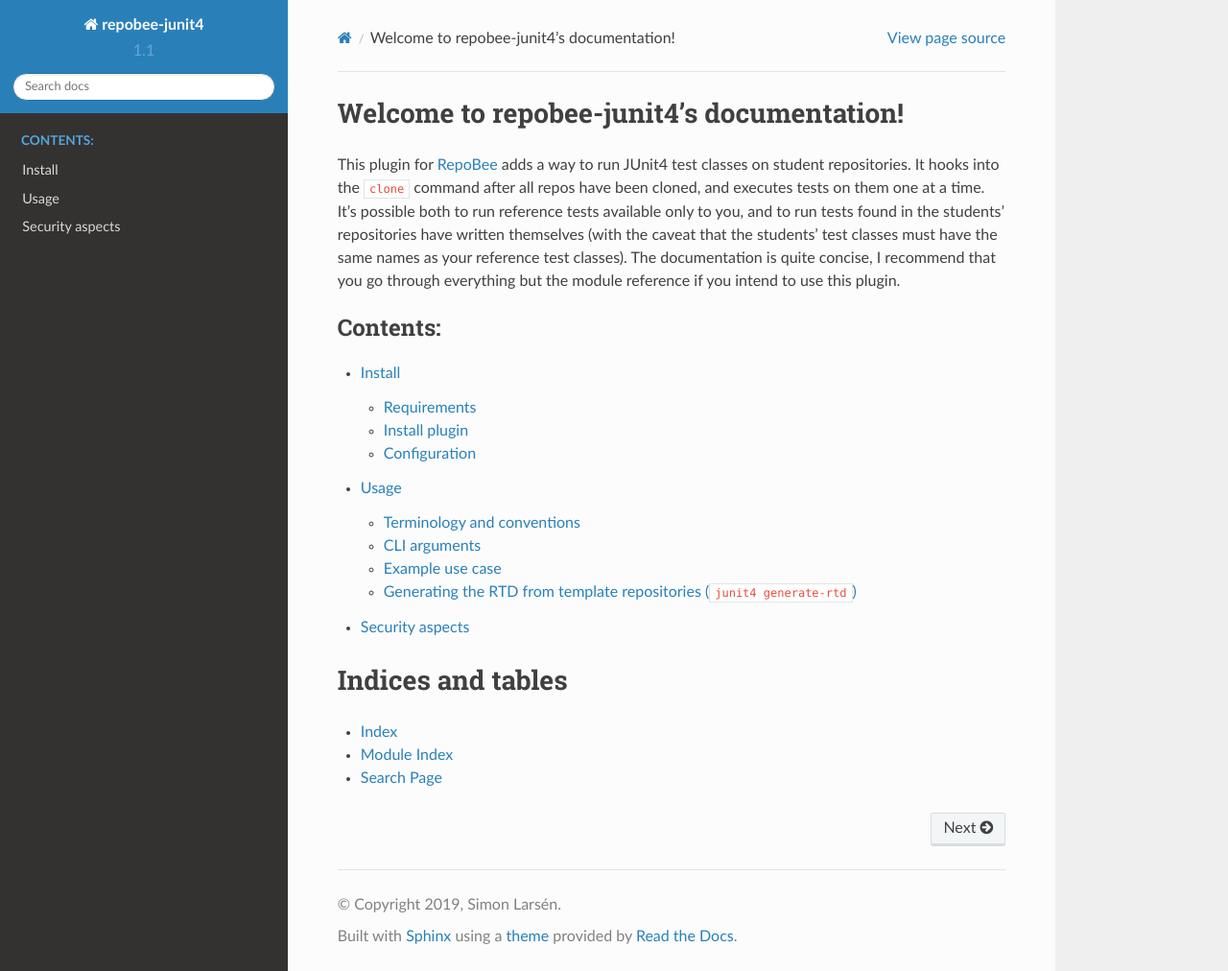
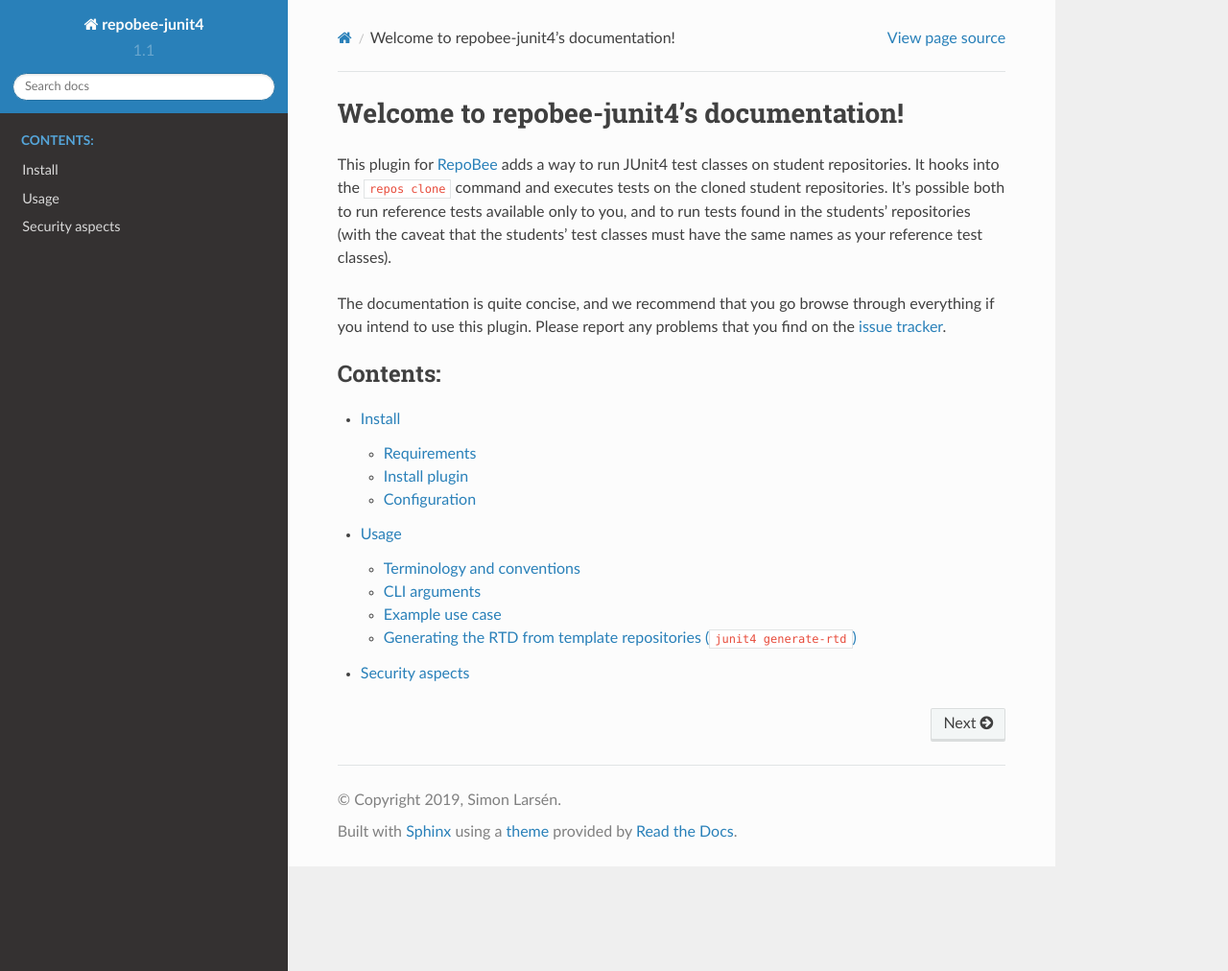
Before and after one commit to repobee/repobee-junit4, a Sphinx documentation site: the page built from docs/index.rst, in a window 1280 px wide and 1012 px high. Shown: the whole window at 96% size. Built offline with Sphinx 7.4.7 and the Read the Docs theme 2.0.0, drawn with Linux system fonts in a browser that asks for light colours.

Commit message:
[docs] Documentation index page

```diff
--- a/docs/index.rst
+++ b/docs/index.rst
@@ -6,14 +6,16 @@
 Welcome to repobee-junit4's documentation!
 ===========================================
 This plugin for `RepoBee <https://github.com/repobee/repobee>`_ adds a way to
-run JUnit4 test classes on student repositories. It hooks into the ``clone``
-command after all repos have been cloned, and executes tests on them one at a
-time. It's possible both to run reference tests available only to you, and to
-run tests found in the students' repositories have written themselves (with the
-caveat that the students' test classes must have the same names as your
-reference test classes). The documentation is quite concise, I recommend that
-you go through everything but the module reference if you intend to use this
-plugin.
+run JUnit4 test classes on student repositories. It hooks into the ``repos
+clone`` command and executes tests on the cloned student repositories. It's
+possible both to run reference tests available only to you, and to run tests
+found in the students' repositories (with the caveat that the students' test
+classes must have the same names as your reference test classes).
+
+The documentation is quite concise, and we recommend that you go browse through
+everything if you intend to use this plugin. Please report any problems that you
+find on the `issue tracker
+<https://github.com/repobee/repobee-junit4/issues/new>`_.
 
 .. toctree::
    :maxdepth: 2
@@ -22,10 +24,3 @@
    install
    usage
    security
-
-Indices and tables
-==================
-
-* :ref:`genindex`
-* :ref:`modindex`
-* :ref:`search`
```
